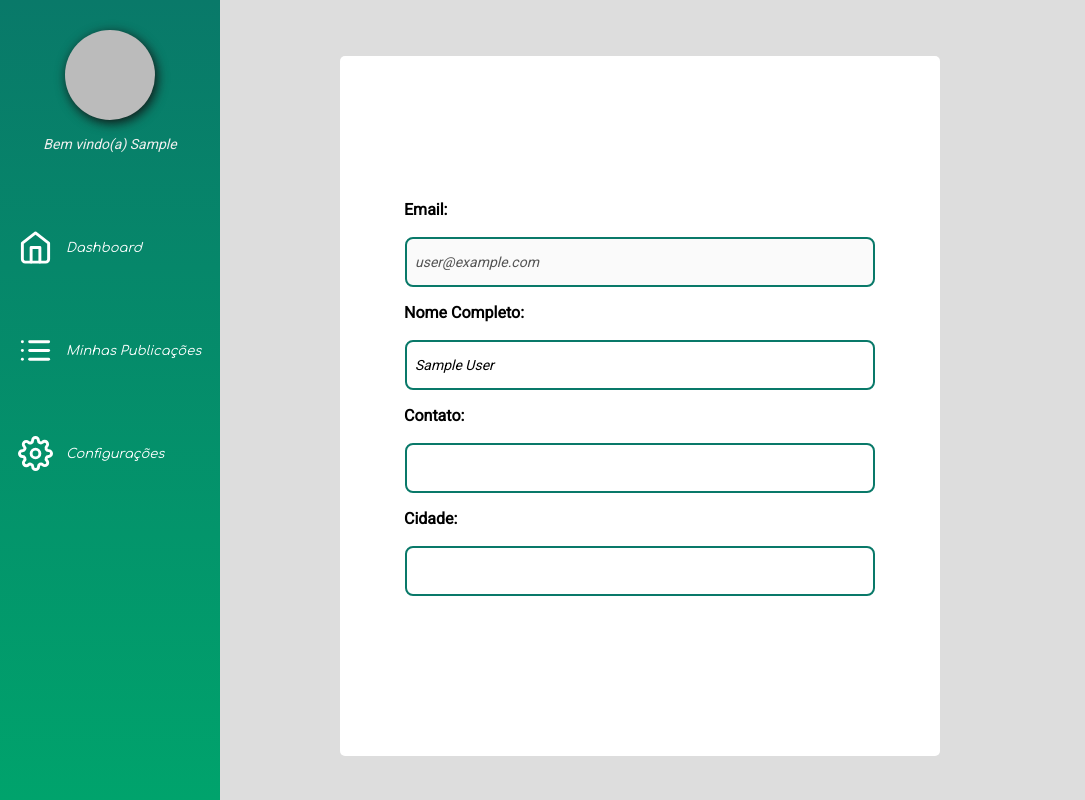
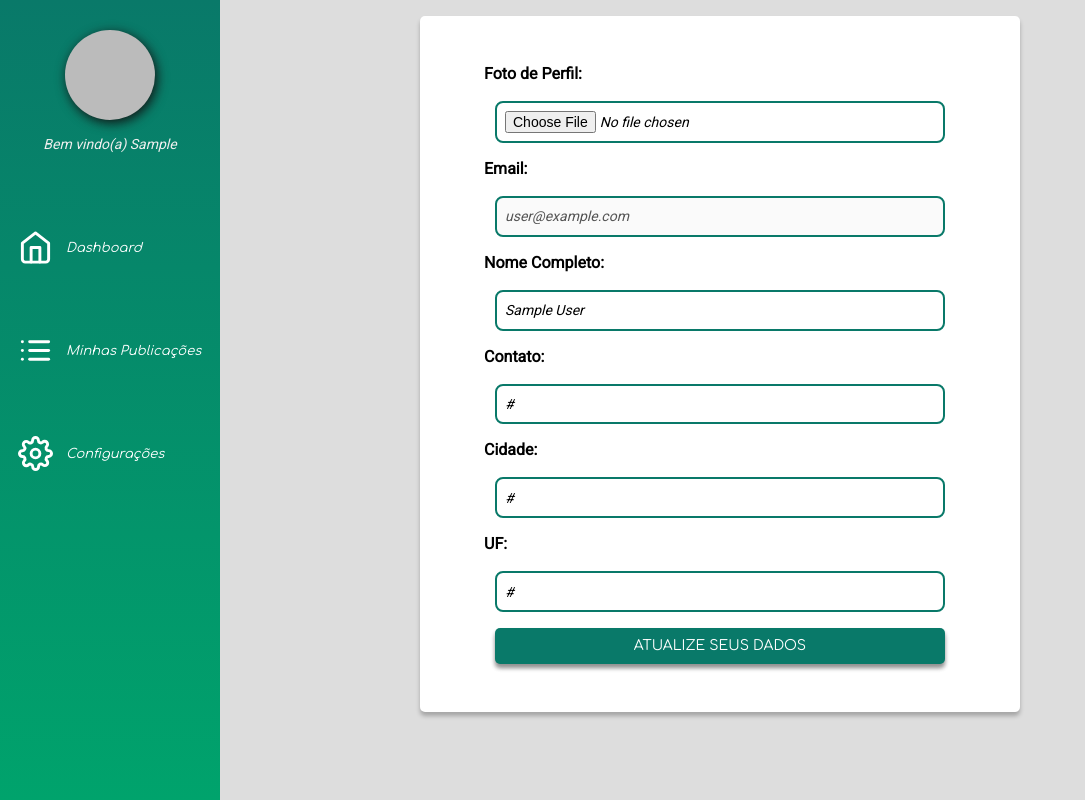
Before and after one commit to lhenriquedeveloper/ThanksComp, a React (Vite) app: page /profile in a window 1280 px wide. Shown: the whole page, without its empty margins (0-1085 px from the left). Built offline with nearby package versions, Linux system fonts and the light colour scheme; no server answers; sample sign-in values are in the browser's storage.

Commit message:
feat: Profile Page

```diff
--- a/src/components/Header/header.sass
+++ b/src/components/Header/header.sass
@@ -1,6 +1,7 @@
 @import url('https://fonts.googleapis.com/css2?family=Roboto&display=swap')
 @import url('https://fonts.googleapis.com/css2?family=Comfortaa:wght@300&display=swap')
 .sidebar
+    z-index: 1
     margin: 0
     padding: 0
     width: 220px
--- a/src/components/LargeButton/index.jsx
+++ b/src/components/LargeButton/index.jsx
@@ -2,7 +2,7 @@ import "./largebutton.sass";
 
 export default function LargeButton({ name, children, dothis }) {
     return (
-        <button className="large" onClick={dothis}>
+        <button className="large" onClick={dothis} type="submit">
             {children}
             {name}
         </button>
--- a/src/pages/Dashboard/dashboard.sass
+++ b/src/pages/Dashboard/dashboard.sass
@@ -1,86 +1,91 @@
-.nav_publibtn
-    position: absolute
-    left: 374px
-    top: 32px
-.nav_logoutbtn
-    position: absolute
-    left: 573px
-    top: 33px
-    button
-        width: 55px
-        height: 50px
-        border: 1px solid #097969
-        border-radius: 8px
-        filter: drop-shadow(0px 4px 4px rgba(0, 0, 0, 0.25))
-        transition: ease-in-out 0.8s
-        &:hover
-            border: 1px solid red
+.nav
+    z-index: 1
+    .nav_publibtn
+        position: absolute
+        left: 374px
+        top: 32px
+    .nav_logoutbtn
+        position: absolute
+        left: 573px
+        top: 33px
+        button
+            width: 55px
+            height: 50px
+            border: 1px solid #097969
+            border-radius: 8px
+            filter: drop-shadow(0px 4px 4px rgba(0, 0, 0, 0.25))
+            transition: ease-in-out 0.8s
+            &:hover
+                border: 1px solid red
+                svg
+                    color: red
             svg
-                color: red
-        svg
-            transition: ease-in-out 0.8s
-            color: #00A000
-.content_cards
-    position: absolute
-    left: 600px
-    top: 80px
-    article
-        border-radius: 8px
-        margin-top: 45px
-        margin-bottom: 45px
-        width: 545px
-        height: 315px
-        background: #AFE1AF
-        box-shadow: 0px 4px 4px rgba(0, 0, 0, 0.25)
-    img
-        margin: 1.2rem 0rem 0rem 7.5rem
-        width: 301px
-        height: 188px
-        border: 2px solid rgba(0, 0, 0, 0.4)
-    strong
-        position: absolute
-        left: 70.35%
-        right: 11.05%
-        top: 79.3%
-        bottom: 16.24%
-        font-family: 'Roboto'
-        font-style: normal
-        font-weight: 700
-        font-size: 14px
-        line-height: 14px
-        text-transform: uppercase
-        color: #41414D
-    p
-        position: absolute
-        left: 70.35%
-        right: 9.94%
-        top: 85.03%
-        bottom: 7.32%
-        font-family: 'Roboto'
-        font-style: normal
-        font-weight: 400
-        font-size: 18px
-        line-height: 24px
-        color: #737380
-    button
-        font-family: 'Comfortaa', cursive
-        position: absolute
-        width: 143px
-        height: 44px
-        left: 43px
-        top: 240px
-        background: #097969
-        box-shadow: 0px 4px 4px rgba(0, 0, 0, 0.25), 0px 4px 4px rgba(0, 0, 0, 0.25)
-        border: none
-        font-style: italic
-        font-weight: 300
-        font-size: 14px
-        line-height: 36px
-        align-items: center
-        text-align: center
-        color: #EFEFEF
-        transition: ease-in-out 0.6s
-        cursor: pointer
-        border-radius: 5px
-        &:hover
-            background-color: #00A36C
+                transition: ease-in-out 0.8s
+                color: #00A000
+
+.content
+    display: flex
+    justify-content: center
+    align-items: center
+    .content_cards
+        margin-top: 80px
+        article
+            border-radius: 8px
+            margin-top: 45px
+            margin-bottom: 45px
+            width: 545px
+            height: 315px
+            background: #AFE1AF
+            box-shadow: 0px 4px 4px rgba(0, 0, 0, 0.25)
+        img
+            margin: 1.2rem 0rem 0rem 7.5rem
+            width: 301px
+            height: 188px
+            border: 2px solid rgba(0, 0, 0, 0.4)
+        strong
+            position: absolute
+            left: 70.35%
+            right: 11.05%
+            top: 79.3%
+            bottom: 16.24%
+            font-family: 'Roboto'
+            font-style: normal
+            font-weight: 700
+            font-size: 14px
+            line-height: 14px
+            text-transform: uppercase
+            color: #41414D
+        p
+            position: absolute
+            left: 70.35%
+            right: 9.94%
+            top: 85.03%
+            bottom: 7.32%
+            font-family: 'Roboto'
+            font-style: normal
+            font-weight: 400
+            font-size: 18px
+            line-height: 24px
+            color: #737380
+        button
+            font-family: 'Comfortaa', cursive
+            position: absolute
+            width: 143px
+            height: 44px
+            left: 43px
+            top: 240px
+            background: #097969
+            box-shadow: 0px 4px 4px rgba(0, 0, 0, 0.25), 0px 4px 4px rgba(0, 0, 0, 0.25)
+            border: none
+            font-style: italic
+            font-weight: 300
+            font-size: 14px
+            line-height: 36px
+            align-items: center
+            text-align: center
+            color: #EFEFEF
+            transition: ease-in-out 0.6s
+            cursor: pointer
+            border-radius: 5px
+            &:hover
+                background-color: #00A36C
--- a/src/pages/Dashboard/index.jsx
+++ b/src/pages/Dashboard/index.jsx
@@ -37,10 +37,8 @@ export default function Dashboard() {
         })
     }
 
-
-
     return (
-        <div>
+        <>
             <Header />
             <div className="nav">
                 <div className="nav_publibtn">
@@ -67,7 +65,6 @@ export default function Dashboard() {
                     }
                 </div>
             </div>
-        </div>
-
+        </>
     )
 }
--- a/src/pages/Profile/index.jsx
+++ b/src/pages/Profile/index.jsx
@@ -1,23 +1,26 @@
 import { useContext } from "react";
 import { AuthContext } from "../../contexts/auth";
-import Header from "../../components/Header"
+import { FiUpload } from "react-icons/fi";
+import LargeButton from "../../components/LargeButton";
+import Header from "../../components/Header";
 import "./profile.sass";
 
 export default function Profile() {
     const { user } = useContext(AuthContext);
-    console.log(user);
     return (
         <>
             <Header />
+            <form action="">
                 <div className="profile_box">
                     <div className="profile_content">
+                        <label htmlFor="email">Foto de Perfil:</label> <br />
+                        <input className='upload' type="file" accept='image/*' />
                         <label htmlFor="email">Email:</label> <br />
                         <input
                             type="text"
                             value={user.email}
                             disabled
                         />
-
                         <label htmlFor="fullname">Nome Completo:</label><br />
                         <input
                             type="text"
@@ -27,16 +30,24 @@ export default function Profile() {
                         <label htmlFor="phoneNumber">Contato:</label> <br />
                         <input
                             type="text"
-                        value={user.phoneNumber}
+                            value={"#"}
                         />
 
                         <label htmlFor="city">Cidade:</label> <br />
                         <input
                             type="text"
-                        value={user.phoneNumber}
+                            value={"#"}
                         />
+
+                        <label htmlFor="uf">UF:</label> <br />
+                        <input
+                            type="text"
+                            value={"#"}
+                        />
+                        <LargeButton name={"Atualize seus dados"} />
                     </div>
                 </div>
+            </form>
         </>
 
 
--- a/src/pages/Profile/profile.sass
+++ b/src/pages/Profile/profile.sass
@@ -4,16 +4,19 @@
     justify-content: center
     align-items: center
     .profile_content
-        margin-top: 3.5rem
+        margin-top: 1rem
+        margin-left: 10rem
+        padding-top: 3rem
+        padding-bottom: 3rem
         background: none
         width: 600px
-        height: 700px
+        height: 600px
         background: #fff
         display: flex
         align-items: center
-        justify-content: center
         flex-direction: column
         border-radius: 5px
+        box-shadow: 0px 4px 4px rgba(0, 0, 0, 0.25)
         label
             display: flex
             align-self: flex-start
@@ -24,7 +27,7 @@
             font-weight: bold
         input
             box-sizing: border-box
-            width: 470px
+            width: 450px
             height: 50px
             border: 2px solid #097969
             border-radius: 8px
```
Lines whose indentation alone changed are shown as unchanged.
